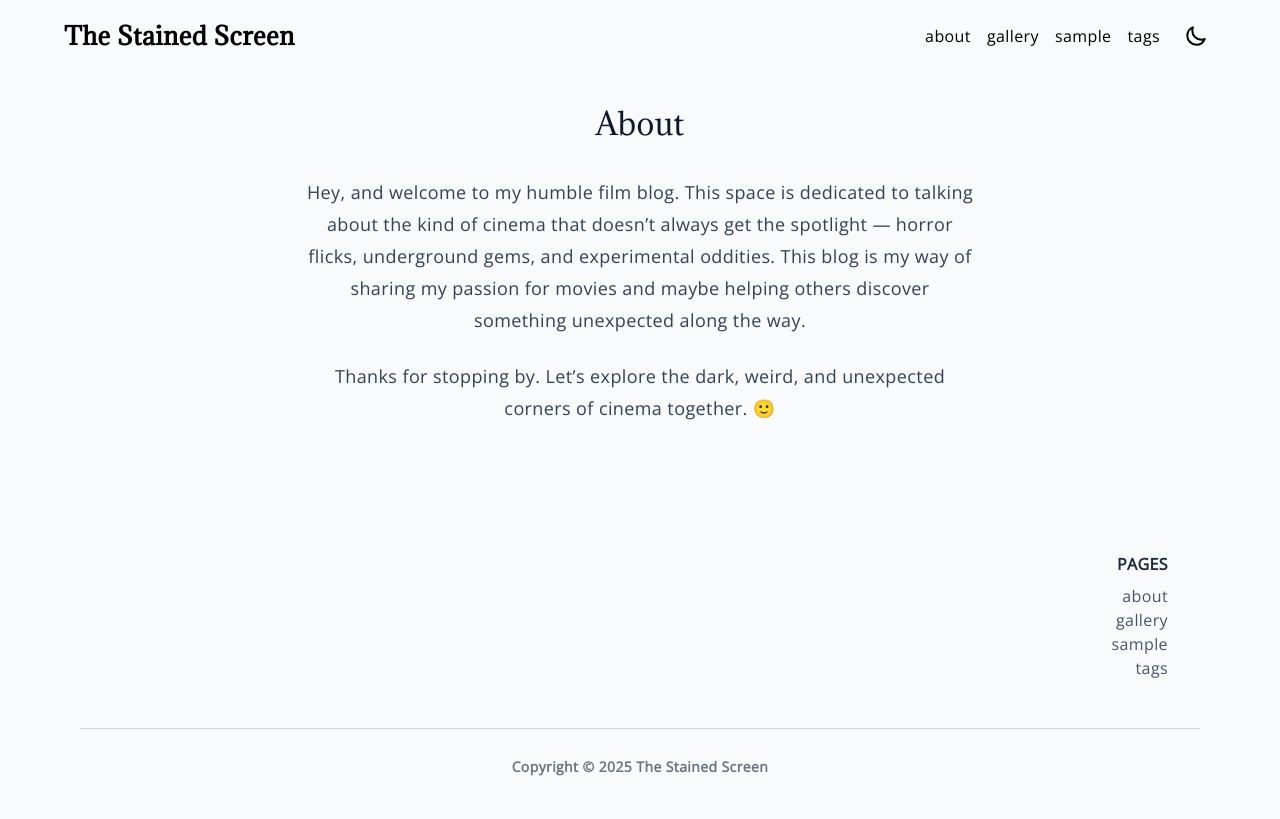
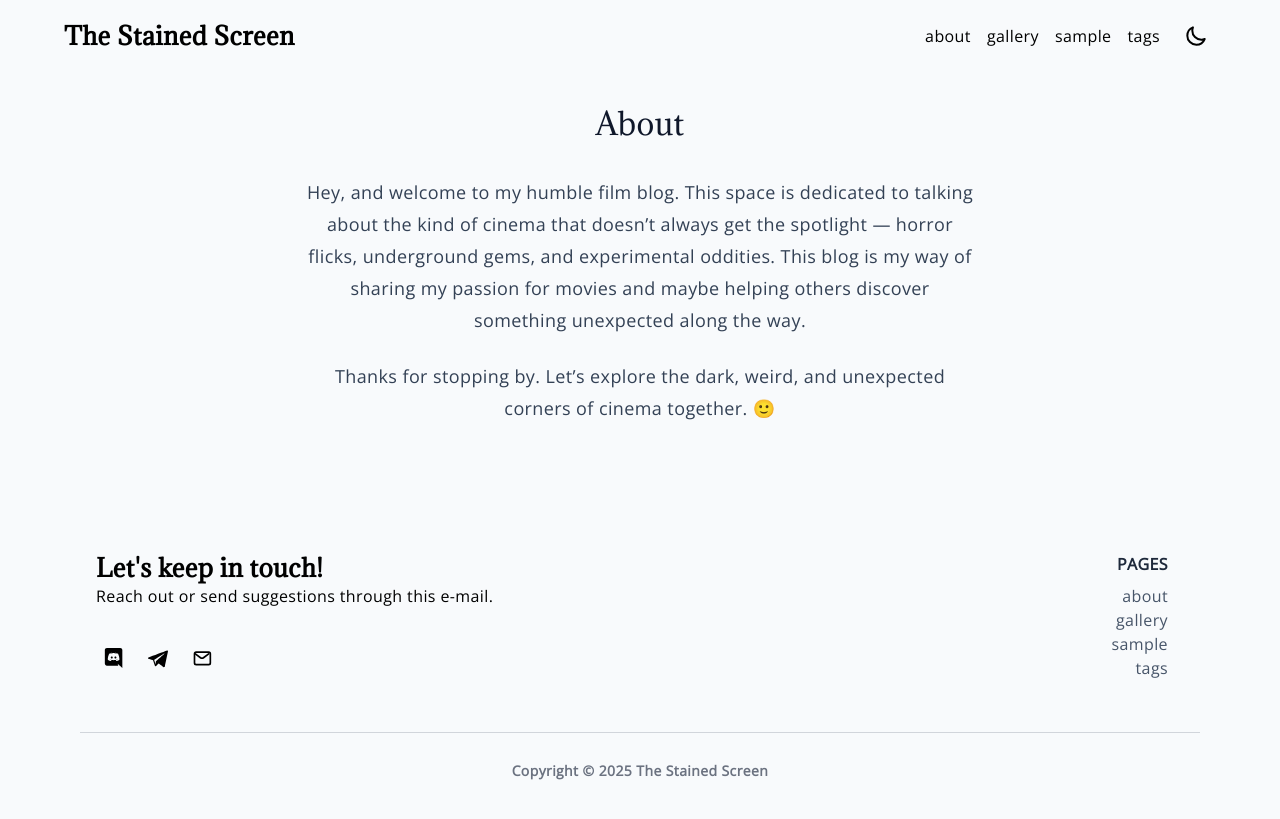
Before and after one commit to KanbeiKuroda/q7m_s9xv4kz8r2b1t6_dwpf0hlj, a Jekyll site: the page built from about.md, in a window 1280 px wide. Shown: the top 819 px of the page. Built offline with Jekyll 4.4.1, drawn with Linux system fonts in a browser that asks for light colours.

Commit message:
Update footer.html

```diff
--- a/_includes/footer.html
+++ b/_includes/footer.html
@@ -4,8 +4,13 @@
   <div class="container mx-auto px-4">
     <div class="flex flex-wrap text-left lg:text-left">
       <div class="w-full lg:w-6/12 px-4">
-        <h4 class="text-3xl fonat-semibold">&nbsp;</h4>
-        <span class="text-lg dark:text-slate-300 my-4">&nbsp;</span>
+        <h4 class="text-2xl font-semibold">
+          {{ site.data[site.lang].footer.title | default: "Let's keep in touch!" | localize }}
+        </h4>
+        <span class="text-base dark:text-slate-300 my-4">
+          {{ site.data[site.lang].footer.description | default: "Reach out or send suggestions through this e-mail." }}
+        </span>
+        {% include social.html %}
       </div>
       <div class="w-full lg:w-6/12 px-4">
         <div class="flex flex-wrap text-right mb-6">
@@ -17,7 +22,7 @@
               {% for page in site.pages %}
               <li>
                 <a class="text-slate-600 hover:text-slate-800 dark:text-slate-300 dark:hover:text-slate-200"
-                  href="{{ page.url | relative_url }}">{{ page.title }}</a>
+                   href="{{ page.url | relative_url }}">{{ page.title }}</a>
               </li>
               {% endfor %}
             </ul>
```
